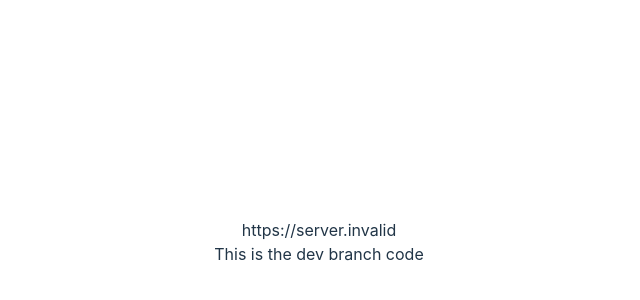
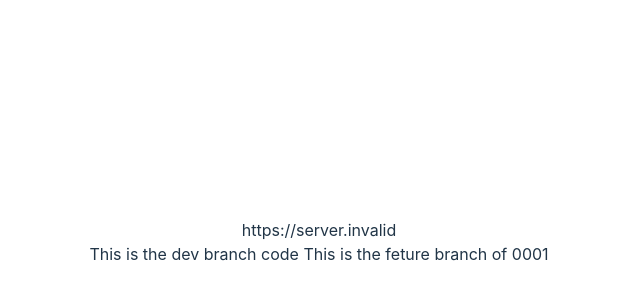
Before and after one commit to Nishant8209/ENVDocker, a React (Vite) app: page / in a window 1280 px wide. Shown: the part 158-458 px from the top of the page, without its empty margins (321-961 px from the left). Built offline with nearby package versions, Linux system fonts and the light colour scheme; no server answers.

Commit message:
added the functionality for the dev

```diff
--- a/src/App.tsx
+++ b/src/App.tsx
@@ -2,16 +2,20 @@
 import './App.css'
 const app = import.meta.env.VITE_APP;
 
-const AuthUrl= import.meta.env.VITE_AUTH_URL;
+const AuthUrl = import.meta.env.VITE_AUTH_URL;
 function App() {
-  console.log('app',app);
-  console.log('AuthUrl',AuthUrl)
+  console.log('app', app);
+  console.log('AuthUrl', AuthUrl)
   return (
     <>
       <div>{app}</div>
       {AuthUrl}
       <div>
         This is the dev branch code
+
+
+        This is the feture branch of 0001
+
       </div>
     </>
   )
```
